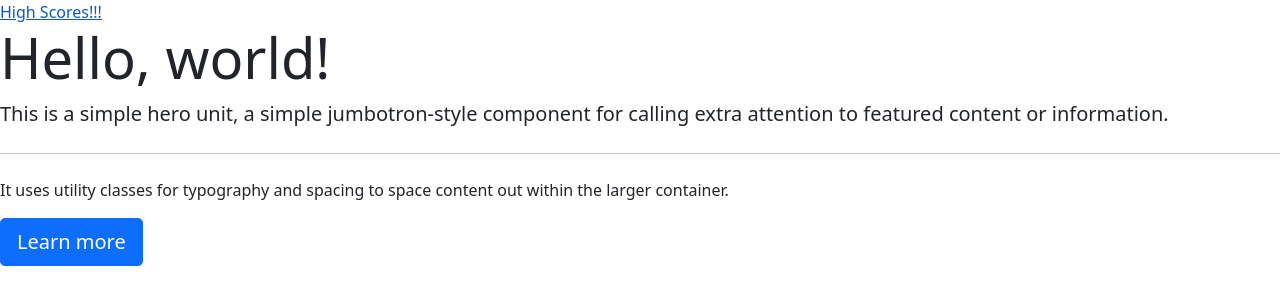
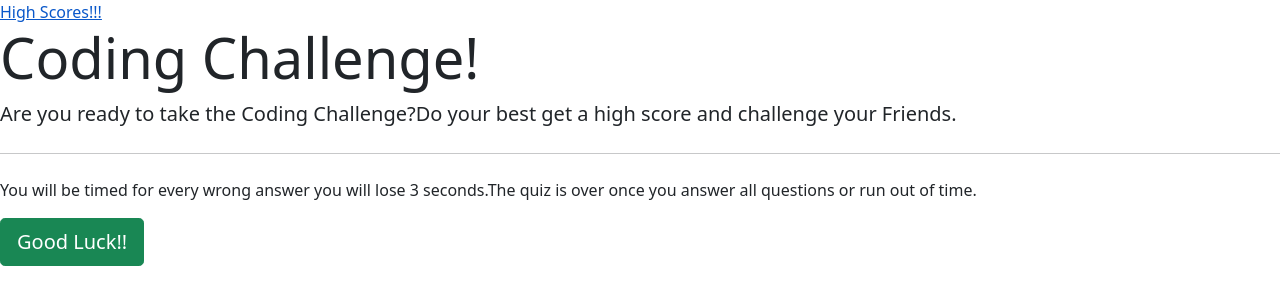
Before and after one commit to soulfulnoise/Java-Script-quiz-hw-4-, a plain HTML site: page index.html in a window 1280 px wide. Drawn offline with nearby package versions, Linux system fonts and the light colour scheme.

Commit message:
added the greeting and rules to the jumbotron for users

```diff
--- a/index.html
+++ b/index.html
@@ -15,11 +15,11 @@
 </div>
 
 <div class="jumbotron">
-    <h1 class="display-4">Hello, world!</h1>
-    <p class="lead">This is a simple hero unit, a simple jumbotron-style component for calling extra attention to featured content or information.</p>
+    <h1 class="display-4">Coding Challenge!</h1>
+    <p class="lead">Are you ready to take the Coding Challenge?Do your best get a high score and challenge your Friends.</p>
     <hr class="my-4">
-    <p>It uses utility classes for typography and spacing to space content out within the larger container.</p>
-    <a class="btn btn-primary btn-lg" href="#" role="button">Learn more</a>
+    <p>You will be timed for every wrong answer you will lose 3 seconds.The quiz is over once you answer all questions or run out of time.</p>
+    <a class="btn btn-success btn-lg" href="#" role="button">Good Luck!!</a>
   </div>
 
 <body>
```
